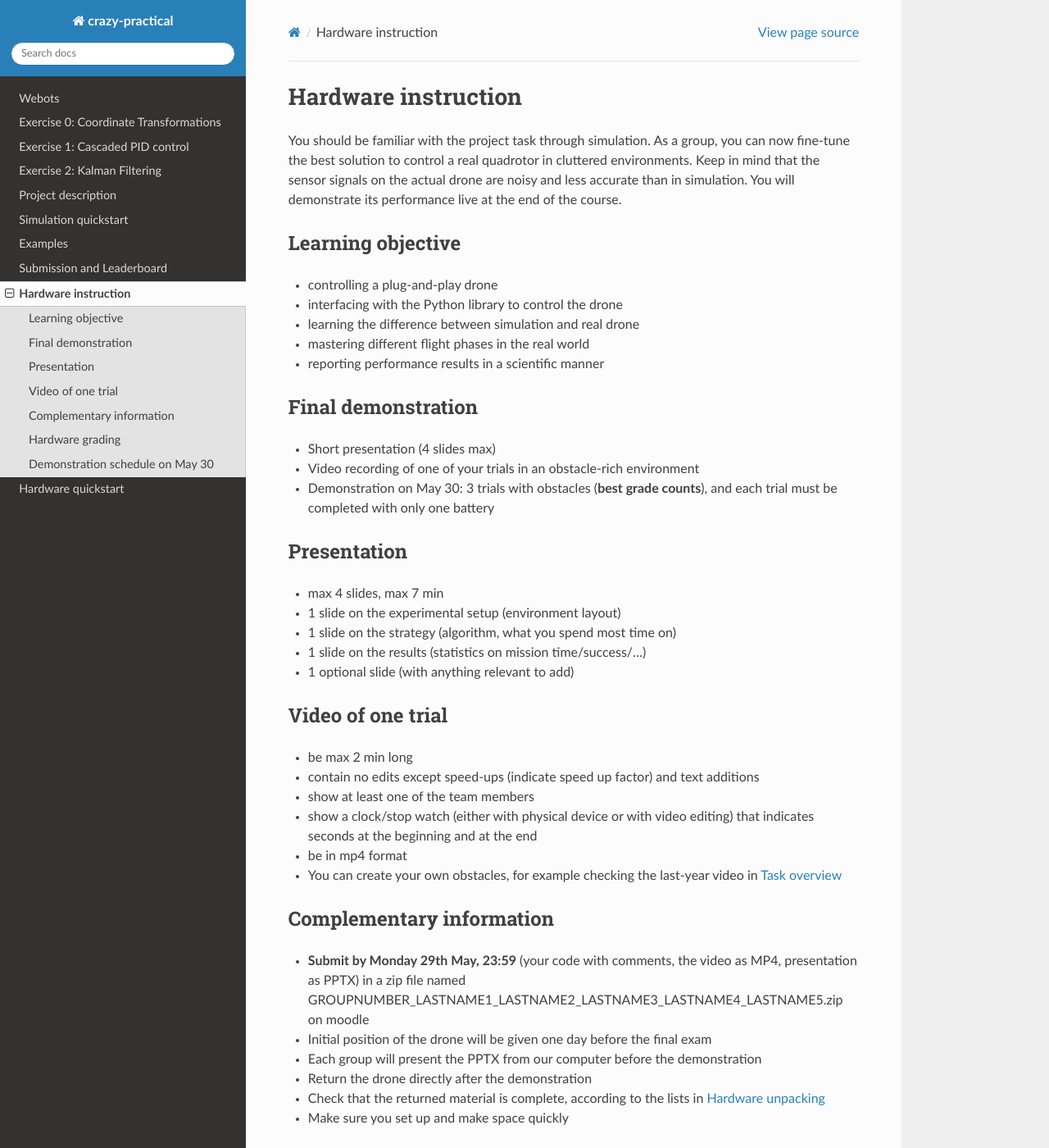
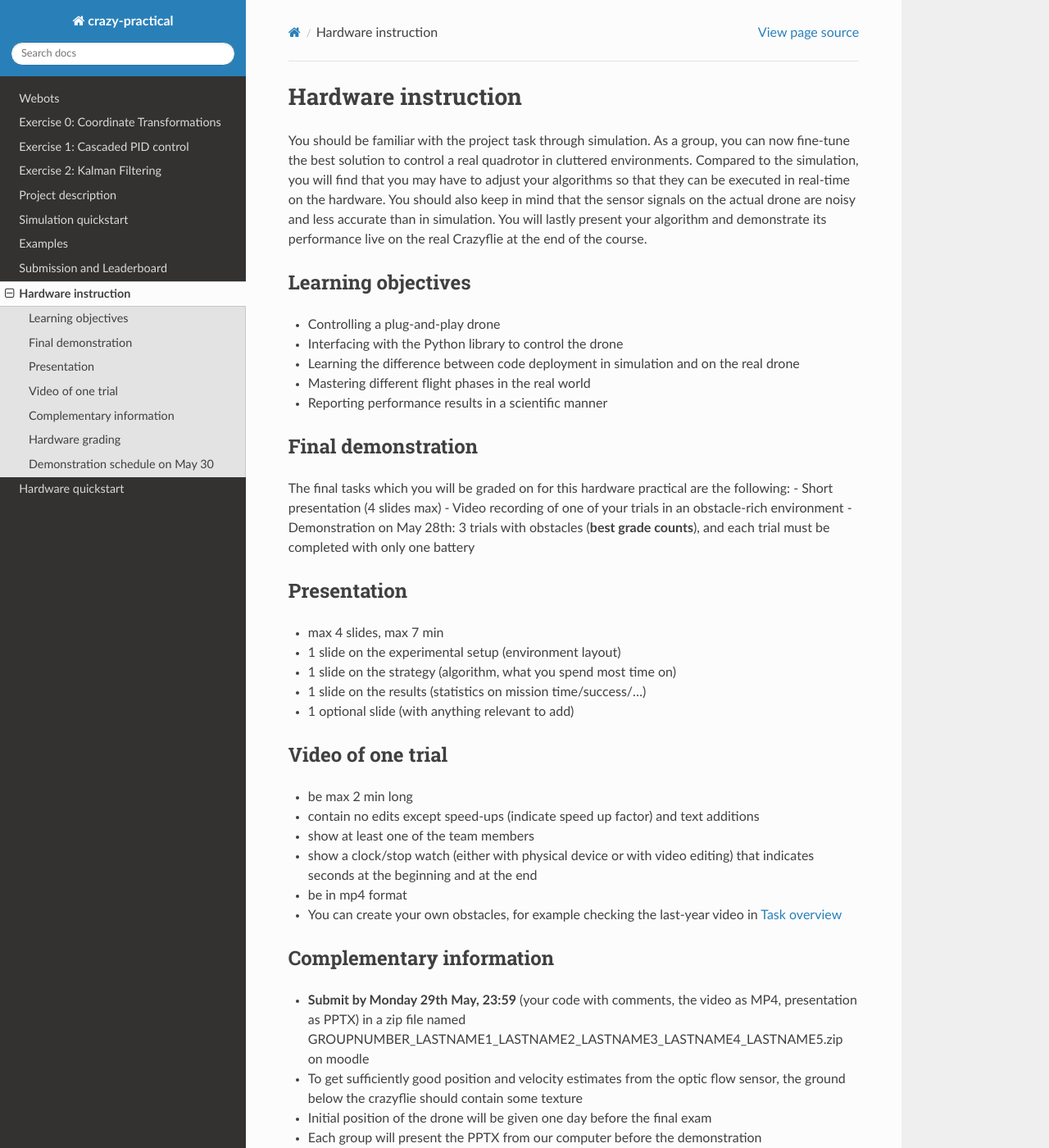
Before and after one commit to Ben-Jarvis/TEMP-crazy-tutorials-2024, a Sphinx documentation site: the page built from docs/assignment/hardware_instruction.rst, in a window 1280 px wide and 1400 px high. Shown: the whole window at 82% size. Built offline with Sphinx 7.4.7 and the Read the Docs theme 2.0.0, drawn with Linux system fonts in a browser that asks for light colours.

Commit message:
Julius - Update 1 hardware_instruction.rst

```diff
--- a/docs/assignment/hardware_instruction.rst
+++ b/docs/assignment/hardware_instruction.rst
@@ -3,22 +3,24 @@ Hardware instruction
 
 You should be familiar with the project task through simulation.
 As a group, you can now fine-tune the best solution to control a real quadrotor in cluttered environments.
-Keep in mind that the sensor signals on the actual drone are noisy and less accurate than in simulation.
-You will demonstrate its performance live at the end of the course.
+Compared to the simulation, you will find that you may have to adjust your algorithms so that they can be executed in real-time on the hardware.
+You should also keep in mind that the sensor signals on the actual drone are noisy and less accurate than in simulation.
+You will lastly present your algorithm and demonstrate its performance live on the real Crazyflie at the end of the course.
 
-Learning objective
+Learning objectives
 ------------------
-- controlling a plug-and-play drone
-- interfacing with the Python library to control the drone
-- learning the difference between simulation and real drone
-- mastering different flight phases in the real world
-- reporting performance results in a scientific manner
+- Controlling a plug-and-play drone
+- Interfacing with the Python library to control the drone
+- Learning the difference between code deployment in simulation and on the real drone
+- Mastering different flight phases in the real world
+- Reporting performance results in a scientific manner
 
 Final demonstration
 -------------------
+The final tasks which you will be graded on for this hardware practical are the following:
 - Short presentation (4 slides max)
 - Video recording of one of your trials in an obstacle-rich environment
-- Demonstration on May 30: 3 trials with obstacles (**best grade counts**), and each trial must be completed with only one battery
+- Demonstration on May 28th: 3 trials with obstacles (**best grade counts**), and each trial must be completed with only one battery
 
 Presentation
 ------------
@@ -40,6 +42,7 @@ Video of one trial
 Complementary information
 -------------------------
 - **Submit by Monday 29th May, 23:59** (your code with comments, the video as MP4, presentation as PPTX) in a zip file named GROUPNUMBER_LASTNAME1_LASTNAME2_LASTNAME3_LASTNAME4_LASTNAME5.zip on moodle
+- To get sufficiently good position and velocity estimates from the optic flow sensor, the ground below the crazyflie should contain some texture
 - Initial position of the drone will be given one day before the final exam
 - Each group will present the PPTX from our computer before the demonstration
 - Return the drone directly after the demonstration
```
